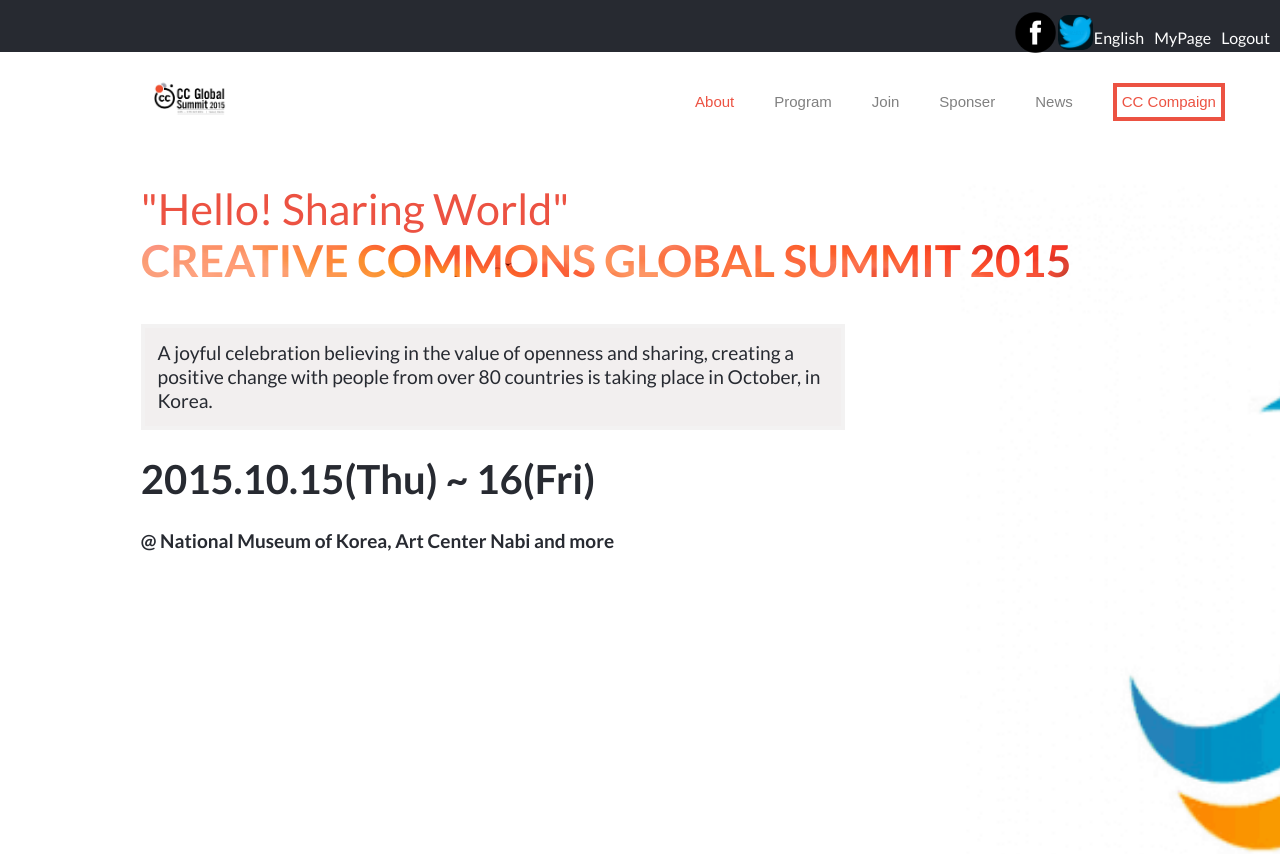
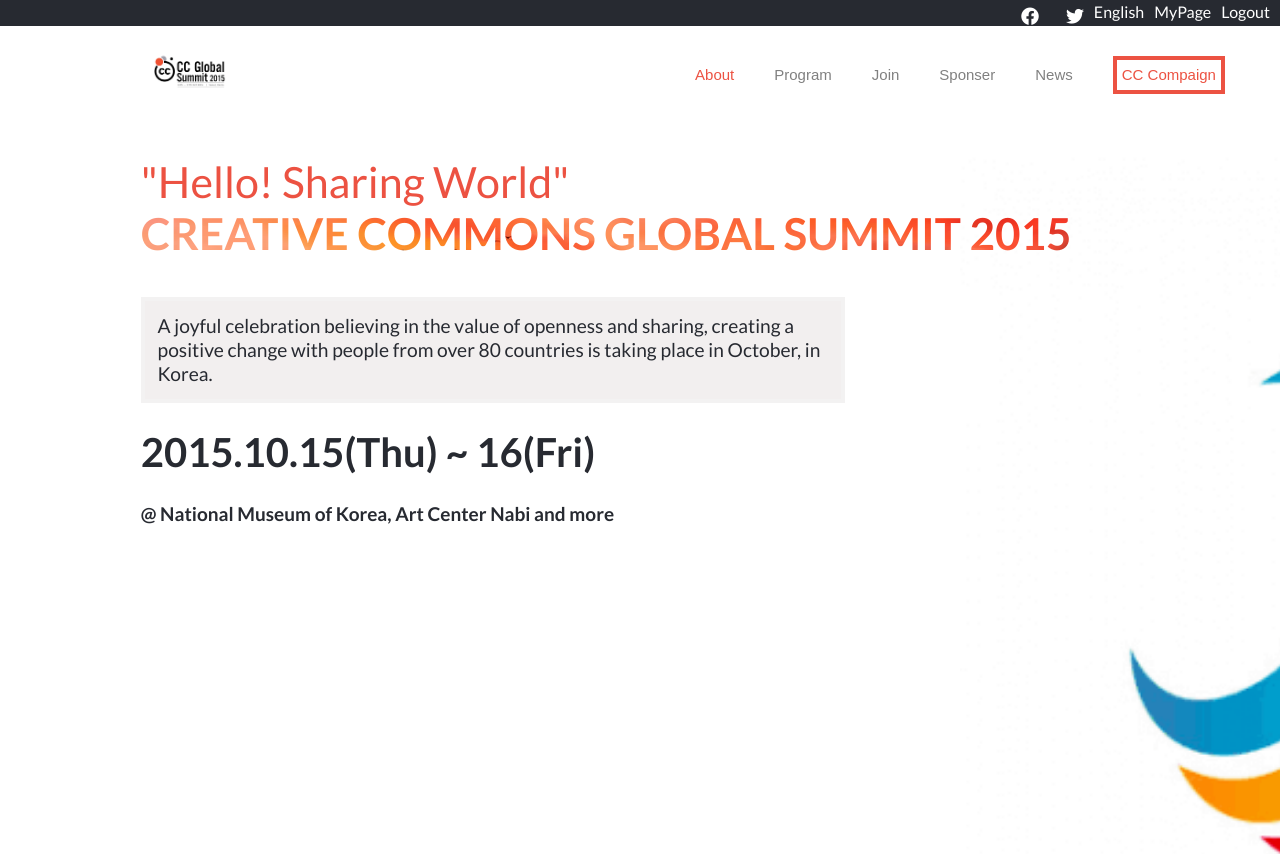
Before and after one commit to Ashnaali3255/Capstone-Project-1, a website: page index.html in a window 1280 px wide. Shown: the top 854 px of the page. Drawn offline with Linux system fonts and the light colour scheme.

Commit message:
Update style and html

```diff
--- a/desktop.css
+++ b/desktop.css
@@ -21,30 +21,25 @@
     display: block;
     justify-content: flex-end;
     align-items: center;
-    gap: 20px;
-    height: 40%;
   }
 
-  .top .facebook {
-    width: 55px;
-    height: 55px;
-    margin-left: 78%;
-    margin-bottom: -2.8%;
+  .top .facebook{
+    margin-bottom: 2%;
+    margin-left: 80%;
+    color: white;
+
   }
 
-  .top .twitter {
-    width: 35px;
-    height: 35px;
-    border-radius: 10px;
-    margin-bottom: -2%;
-    margin-left: -2.5%;
-    margin-right: 0.5rem;
+  .top .twitter{
+    margin-bottom: 0%;
+    color: white;
   }
 
   .content {
     display: flex;
     justify-content: flex-end;
     color: white;
+    margin-top: -2%;
   }
 
   .partners li {
--- a/index.html
+++ b/index.html
@@ -16,8 +16,8 @@
     <main>
  <header class="header">
     <div class="top">
-      <a href="https://www.facebook.com/"><img class="facebook" src="./images/facebook-logo.png" alt="facebook logo"></a>
-      <a href="https://twitter.com/twitterhandle"><img class="twitter" src="./images/twitter-logo.png" alt="twitter logo"></a>
+      <a href="https://www.facebook.com/" class="facebook"><i class="fa-brands fa-facebook"></i></a>
+      <a href="https://twitter.com/twitterhandle" class="twitter"><i class="fa-brands fa-twitter"></i></a>
         <ul class="content">
             <li>English</li>
             <li>MyPage</li>
```
